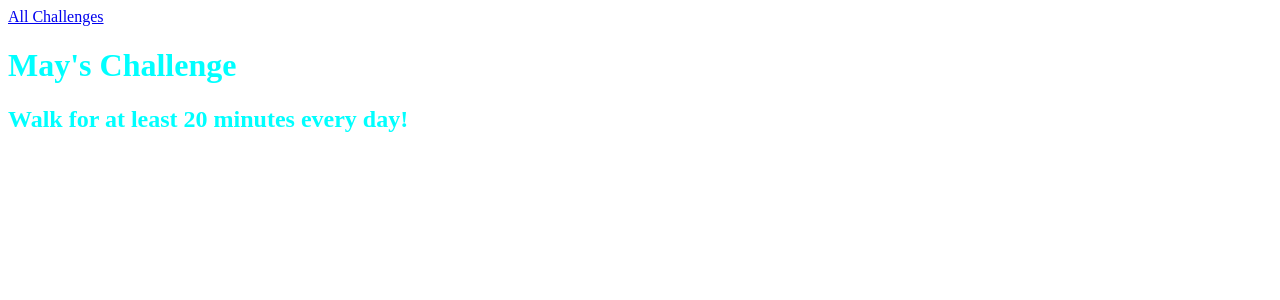
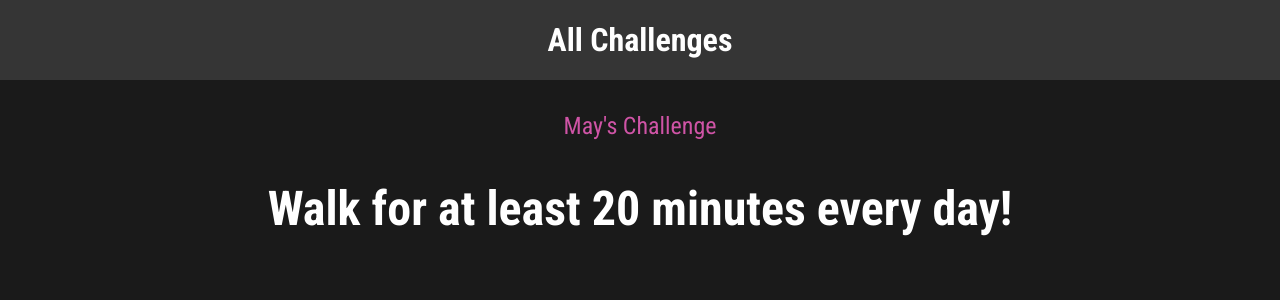
Before and after one commit to hvu24/monthly_challenges, a Django app: page /challenges/may in a window 1280 px wide. Shown: the top 300 px of the page. Run offline with Django 4.2, Linux system fonts and the light colour scheme.

Commit message:
added css

```diff
--- /dev/null
+++ b/challenges/static/challenges/challenge.css
@@ -0,0 +1,22 @@
+h1,
+h2 {
+  text-align: center;
+  color: white;
+}
+
+h1 {
+  font-size: 1.5rem;
+  margin: 2rem 0 1rem 0;
+  font-weight: normal;
+  color: #cf54a6;
+}
+
+h2 {
+  font-size: 3rem;
+  font-weight: bold;
+}
+
+.fallback {
+  text-align: center;
+  color: white;
+}
--- /dev/null
+++ b/challenges/static/challenges/includes/headers.css
@@ -0,0 +1,25 @@
+header {
+    width: 100%;
+    height: 5rem;
+    background-color: #353535;
+  }
+
+  header nav {
+    width: 100%;
+    height: 100%;
+    display: flex;
+    justify-content: center;
+    align-items: center;
+  }
+
+  header nav a {
+    color: white;
+    font-size: 2rem;
+    font-weight: bold;
+    text-decoration: none;
+  }
+
+  header nav a:hover,
+  header nav a:active {
+    color: #cf54a6;
+  }
--- a/challenges/templates/challenges/challenge.html
+++ b/challenges/templates/challenges/challenge.html
@@ -1,5 +1,9 @@
 {%extends 'base.html'%}
-
+{% load static %}
+{%block css_files%}
+<link rel="stylesheet" href="{% static "challenges/challenge.css" %}">
+<link rel="stylesheet" href="{% static "challenges/includes/headers.css" %}">
+{%endblock%}
 
 {%block page_title%}
     This month's Challenge
--- a/challenges/templates/challenges/index.html
+++ b/challenges/templates/challenges/index.html
@@ -2,6 +2,7 @@
 {% load static %}
 {%block css_files%}
 <link rel="stylesheet" href="{% static "challenges/challenges.css" %}">
+<link rel="stylesheet" href="{% static "challenges/includes/headers.css" %}">
 {%endblock%}
 
     {% block page_title %}
--- a/static/styles.css
+++ b/static/styles.css
@@ -1,4 +1,10 @@
+@import url('https://fonts.googleapis.com/css2?family=Roboto+Condensed:wght@400;700&display=swap');
+
 html {
-    font-family: 'Times New Roman', Times, serif;
-    color:aqua
+  font-family: 'Roboto Condensed', sans-serif;
 }
+
+body {
+  margin: 0;
+  background-color: #1a1a1a;
+}
```
Also changed, not shown: challenges/static/challenges/challenges.css (+36 -2 lines).
